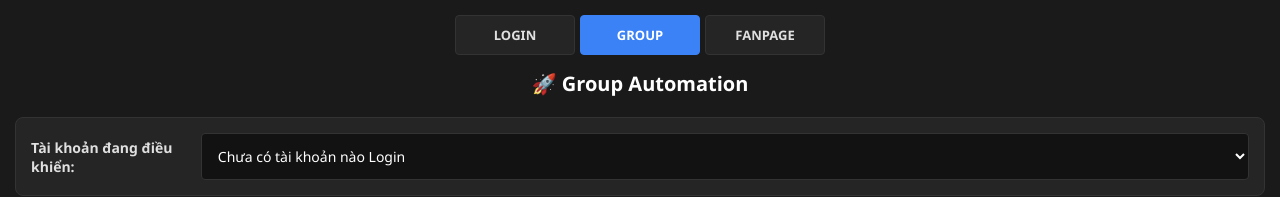
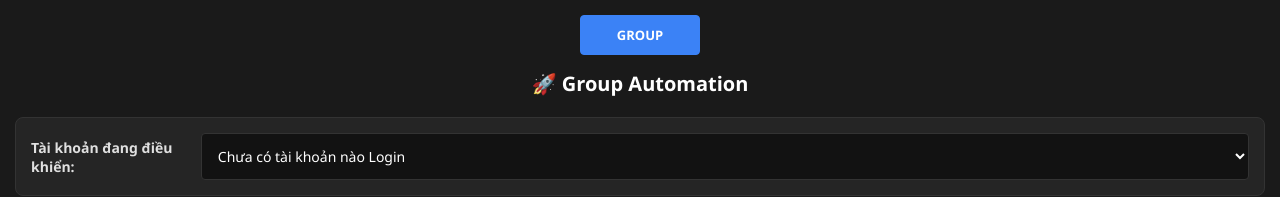
Before and after one commit to vanchuyencyber-dot/Test_Gthub, a plain HTML site: page tool1.html in a window 1280 px wide. Shown: the top 197 px of the page. Drawn offline with Linux system fonts and the light colour scheme.

Commit message:
Update tool1.html

```diff
--- a/tool1.html
+++ b/tool1.html
@@ -91,9 +91,7 @@
 
     <!-- Tabs nội bộ -->
     <div class="top-tabs">
-        <button>LOGIN</button>
         <button class="active">GROUP</button>
-        <button>FANPAGE</button>
     </div>
 
     <h1>🚀 Group Automation</h1>
```
